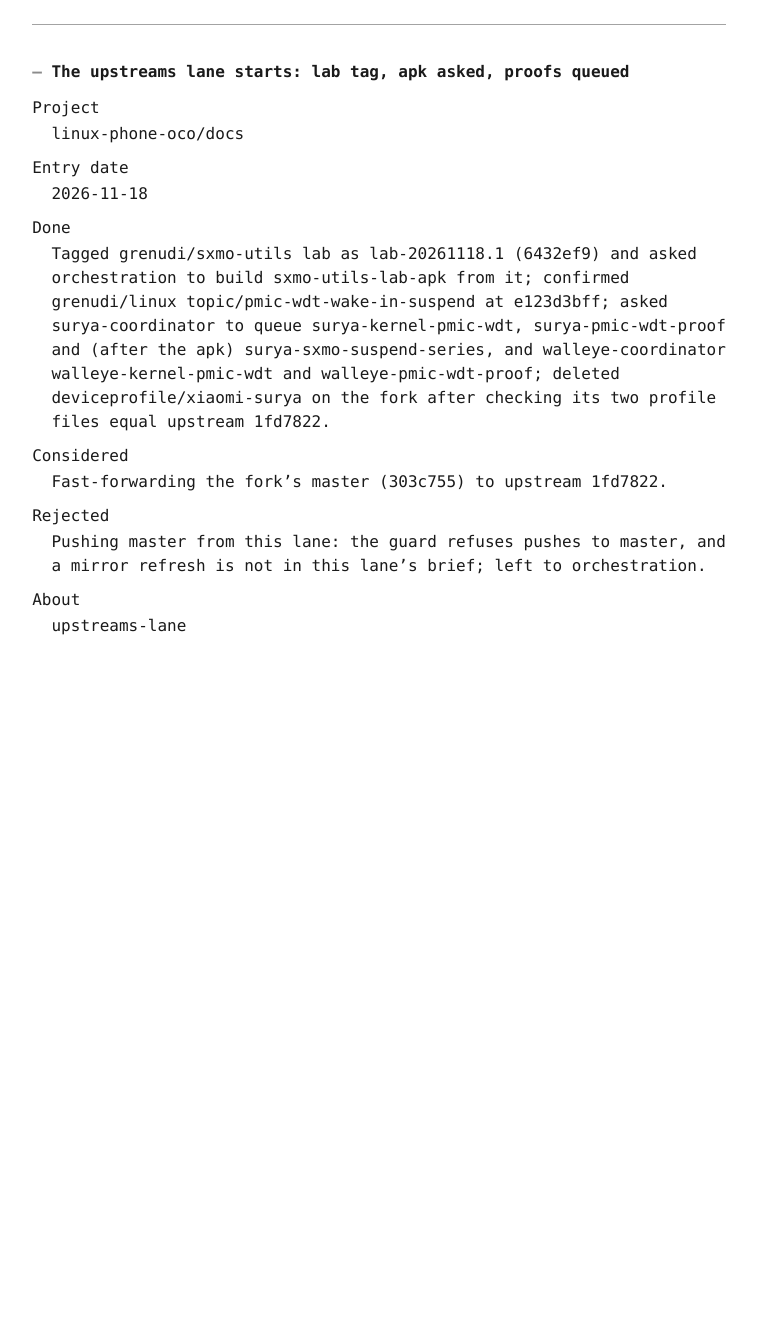
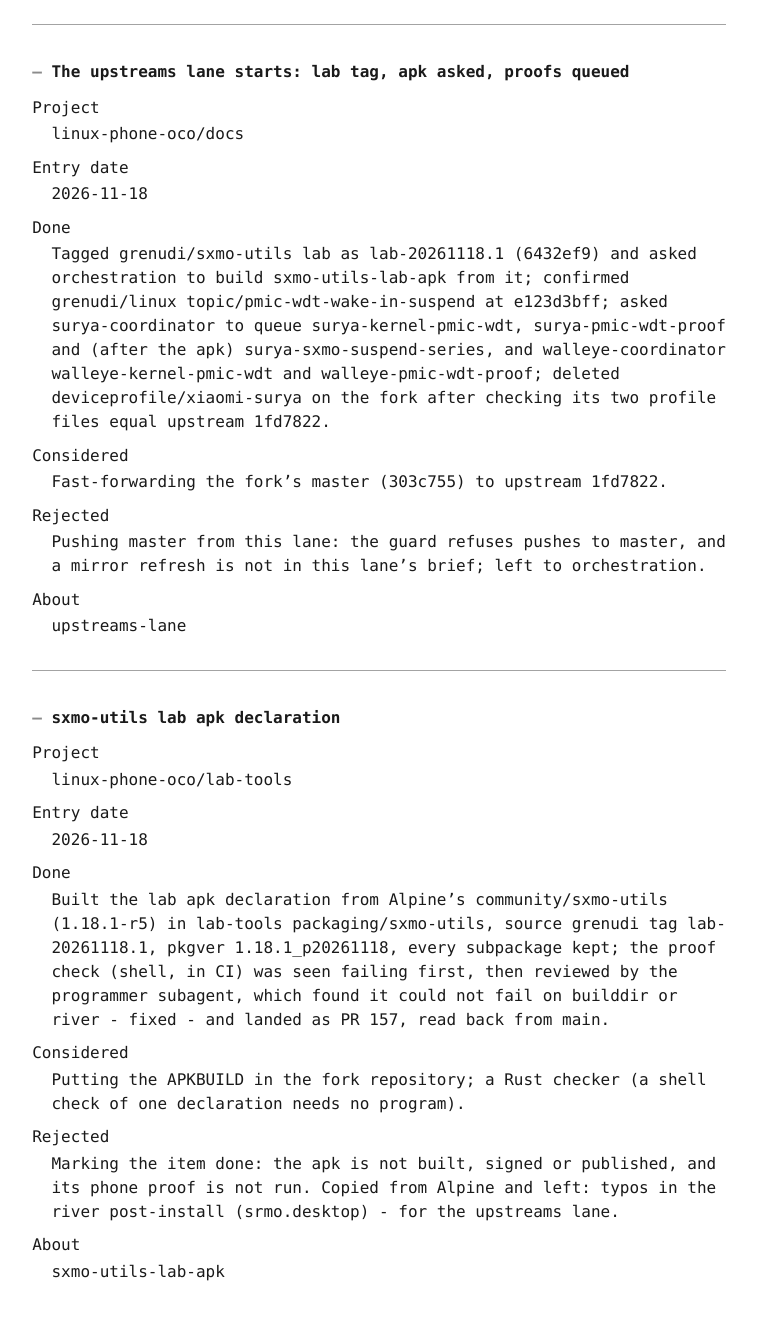
Before and after one commit to linux-phone-oco/docs, a Jekyll site: the page built from docs/session_log.md, in a window 1280 px wide and 1400 px high, scrolled down 65612 px. Shown: the top 1320 px of the window, without its empty margins (261-1018 px from the left). Built offline with Jekyll 4.4.1, drawn with Linux system fonts in a browser that asks for light colours; our own code applies the rules of GitHub Pages for plain Markdown files; before the commit the page ends 66366 px from its top, so only the background shows below that.

Commit message:
docs: sxmo-utils lab apk declaration landed, delivery row opened (#477)
Co-Authored-By: Claude Sonnet 5.5 <noreply@anthropic.com>

Landed-by: lab-tools-builder.b653df

```diff
--- a/docs/session_log.md
+++ b/docs/session_log.md
@@ -2480,3 +2480,27 @@ Rejected
 
 About
 : upstreams-lane
+
+---
+
+
+<a id="2026-11-18-sxmo-utils-lab-apk-declaration"></a>
+### sxmo-utils lab apk declaration
+
+Project
+: linux-phone-oco/lab-tools
+
+Entry date
+: 2026-11-18
+
+Done
+: Built the lab apk declaration from Alpine's community/sxmo-utils (1.18.1-r5) in lab-tools packaging/sxmo-utils, source grenudi tag lab-20261118.1, pkgver 1.18.1_p20261118, every subpackage kept; the proof check (shell, in CI) was seen failing first, then reviewed by the programmer subagent, which found it could not fail on builddir or river - fixed - and landed as PR 157, read back from main.
+
+Considered
+: Putting the APKBUILD in the fork repository; a Rust checker (a shell check of one declaration needs no program).
+
+Rejected
+: Marking the item done: the apk is not built, signed or published, and its phone proof is not run. Copied from Alpine and left: typos in the river post-install (srmo.desktop) - for the upstreams lane.
+
+About
+: sxmo-utils-lab-apk
```
Also changed, not shown: docs/backlog.md (+35 -4 lines), docs/index.md (+2 -2 lines), data/backlog.json, data/session_log.json.
